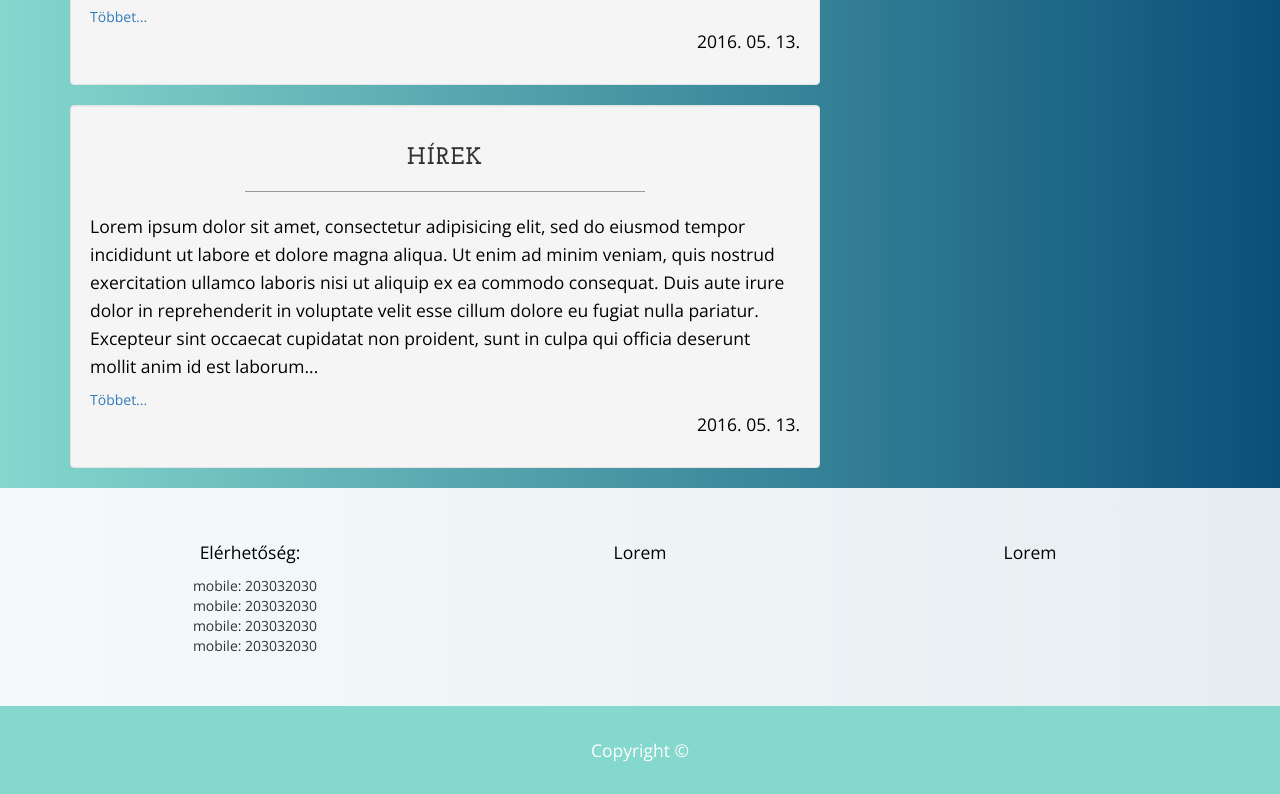
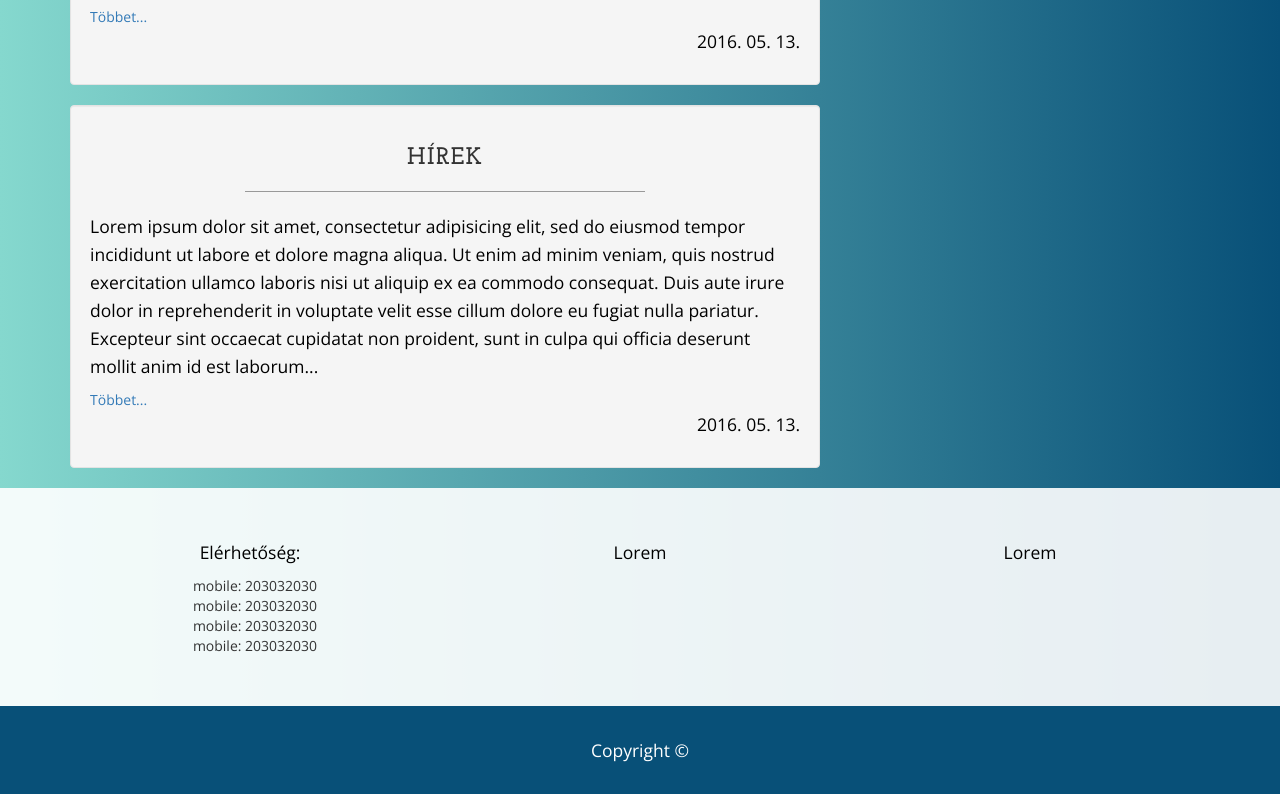
Before and after one commit to nkrisi95/jecsaksite, a plain HTML site: page index.html in a window 1280 px wide. Shown: the part 1274-2068 px from the top of the page. Drawn offline with nearby package versions, Linux system fonts and the light colour scheme.

Commit message:
A darker color

```diff
--- a/css/custom.css
+++ b/css/custom.css
@@ -7,7 +7,7 @@ footer > div.container > div {
   margin-bottom: 40px;
 }
 .copyright {
-  background: #85D8CE;
+  background: #085078;
 }
 
 .shadow {
```
